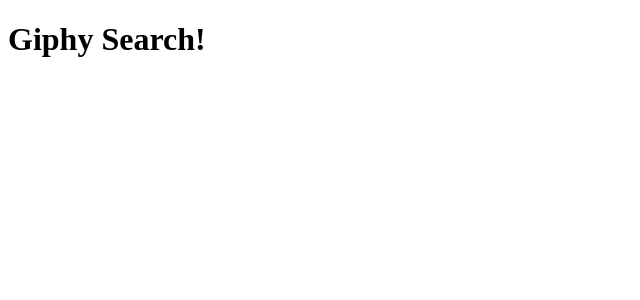
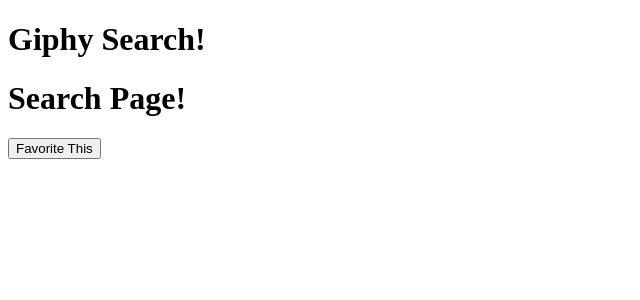
Before and after one commit to Evantilton/group-giphy-saga-project-master, a React (Create React App) app: page / in a window 1280 px wide. Shown: the top 300 px of the page, without its empty margins (0-640 px from the left). Built offline with nearby package versions, Linux system fonts and the light colour scheme.

Commit message:
starting post route

```diff
--- a/src/components/App/App.js
+++ b/src/components/App/App.js
@@ -1,5 +1,5 @@
 import React, { Component } from 'react';
-
+import Search from '../Search/Search';
 
 class App extends Component {
 
@@ -7,6 +7,8 @@
     return (
       <div>
         <h1>Giphy Search!</h1>
+
+        <Search />
       </div>
     );
   }
--- a/src/components/Search/Search.js
+++ b/src/components/Search/Search.js
@@ -1,16 +1,39 @@
 import React, { Component } from 'react';
-
+import { connect } from 'react-redux';
 
 class Search extends Component {
 
+    addFavorite = (event) =>{
+        //adds favorited search result to database
+        event.preventDefault();
+        console.log('Favorite clicked');
+        this.props.dispatch({ type: 'POST_FAVES', payload: this.state.image })
+        this.setState({
+            newFave: {
+                category_id: '',
+                image: '',
+            }
+        });
+    }
+
+
   render() {
+
     return (
       <div>
         <h1>Search Page!</h1>
+
+
+
+
+        <button onClick={this.addFavorite}>Favorite This</button>
       </div>
     );
   }
 
 }
+const mapStateToProps = reduxState => ({
+    reduxState,
+});
 
-export default Search;
+export default connect(mapStateToProps)(Search);
--- a/src/index.js
+++ b/src/index.js
@@ -34,6 +34,14 @@
 //End GET SAGA
 
 //POST SAGA
+function* postFaveSaga(action) {
+  try {
+    yield axios.post('/api/favorite', action.payload);
+    yield put({ type: 'SET_FAVE' })
+  } catch (error) {
+    console.log('error fetching Favorites', error);
+  }
+}
 
 //END POST SAGA
 
@@ -52,6 +60,7 @@
 
   //end rootsaga2
   // rootsaga3
+  yield takeEvery('POST_FAVE', postFaveSaga);
   // end rootsaga3
   }
 
```
